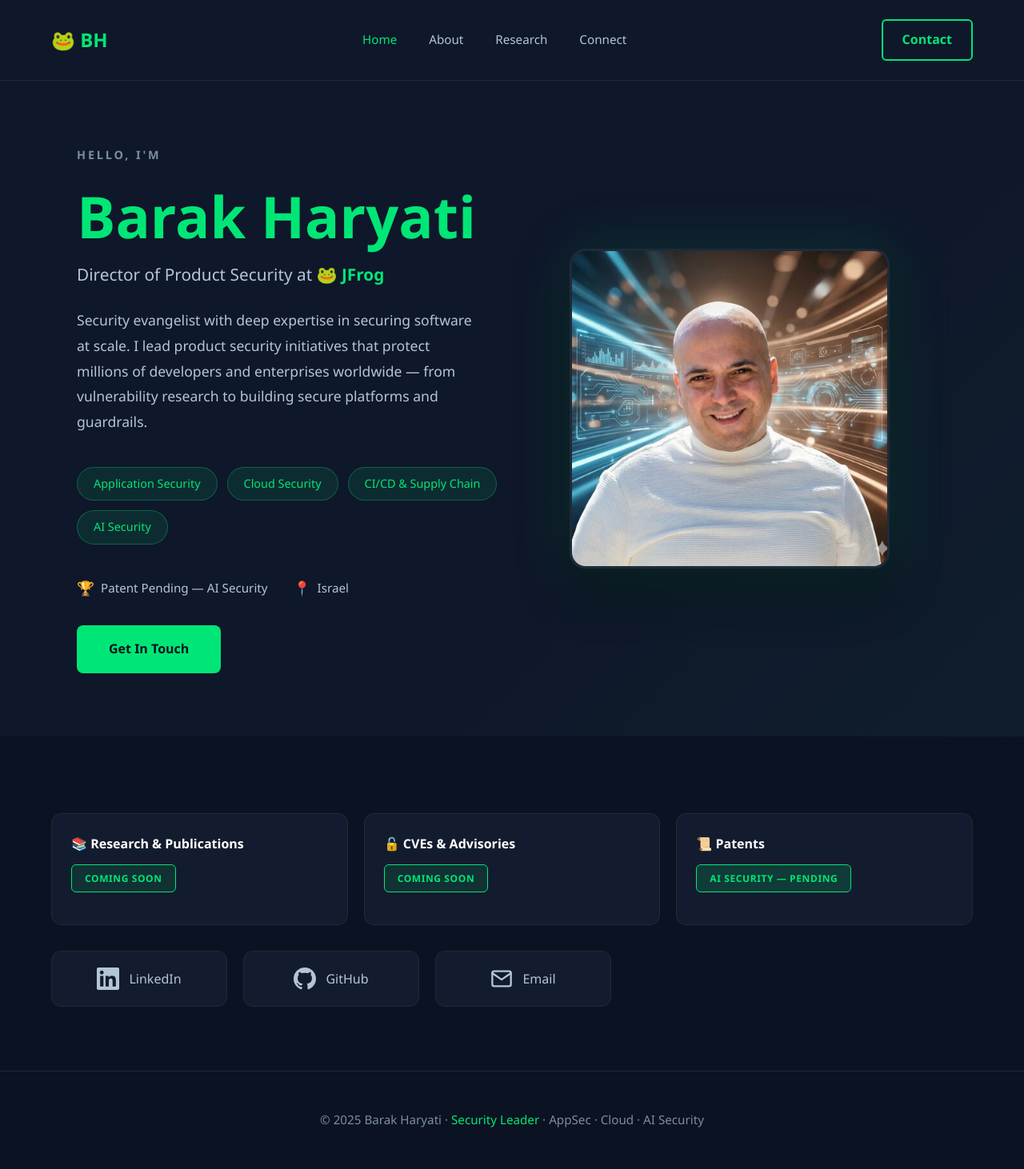
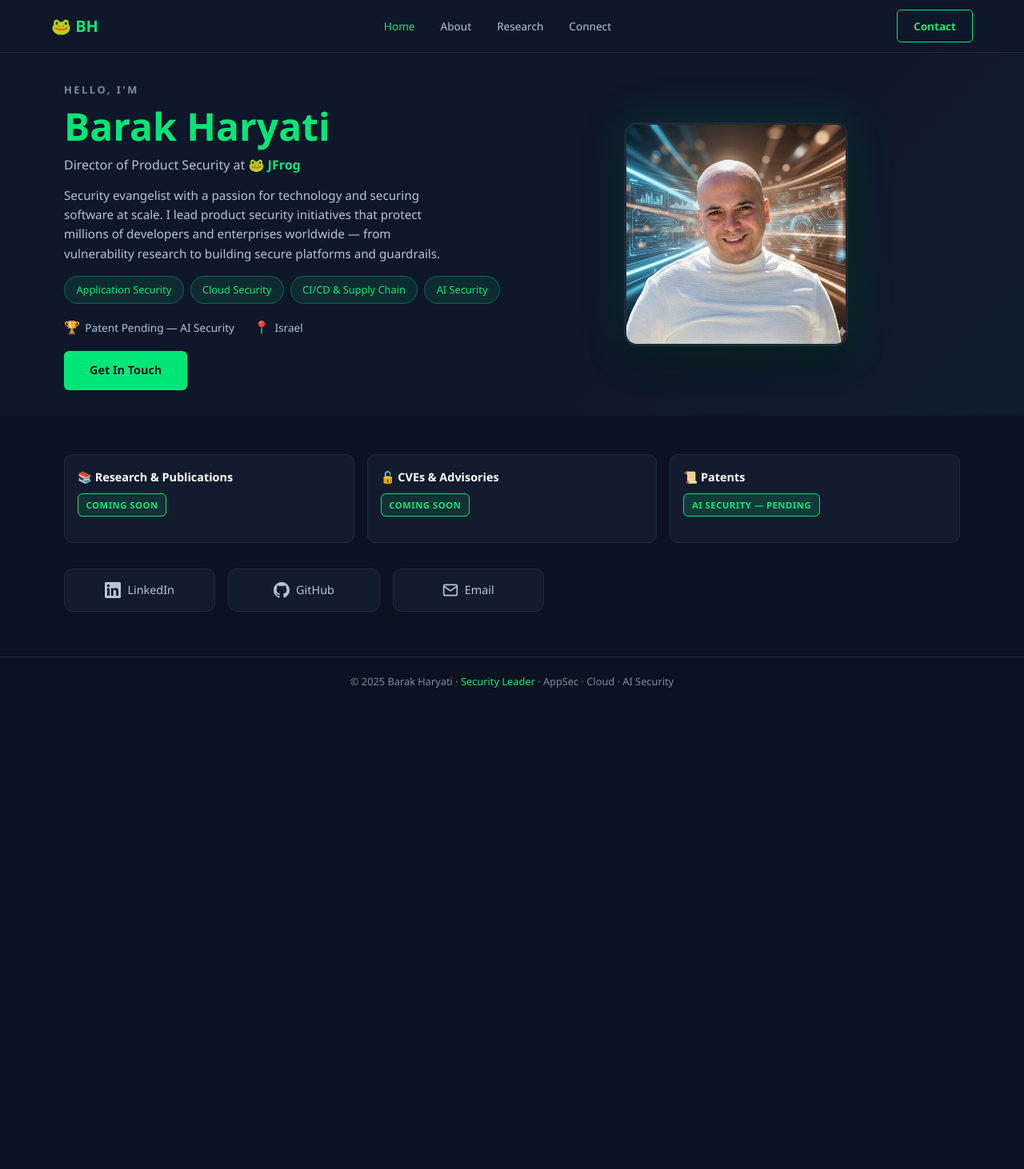
Before and after one commit to barakharyati/barakharyati, a Jekyll site: the page built from index.md, in a window 1280 px wide. Shown: the whole page at 80% size. Built offline with Jekyll 4.4.1, drawn with Linux system fonts in a browser that asks for light colours; after the commit the page ends 900 px from its top, so only the background shows below that.

Commit message:
Compact layout + update bio text

```diff
--- a/assets/style.css
+++ b/assets/style.css
@@ -51,13 +51,13 @@ body {
   display: flex;
   justify-content: space-between;
   align-items: center;
-  padding: 1.5rem 4rem;
+  padding: 0.75rem 4rem;
   background: var(--bg-secondary);
   border-bottom: 1px solid var(--border);
 }
 
 .nav-brand {
-  font-size: 1.5rem;
+  font-size: 1.25rem;
   font-weight: 700;
   color: var(--accent);
   text-decoration: none;
@@ -65,14 +65,14 @@ body {
 
 .nav-links {
   display: flex;
-  gap: 2.5rem;
+  gap: 2rem;
   list-style: none;
 }
 
 .nav-links a {
   color: var(--text-secondary);
   text-decoration: none;
-  font-size: 0.95rem;
+  font-size: 0.85rem;
   font-weight: 500;
   transition: color 0.2s ease;
 }
@@ -83,12 +83,13 @@ body {
 }
 
 .nav-cta {
-  padding: 0.65rem 1.5rem;
+  padding: 0.5rem 1.25rem;
   background: transparent;
-  border: 2px solid var(--accent);
-  border-radius: 6px;
+  border: 1px solid var(--accent);
+  border-radius: 5px;
   color: var(--accent);
   font-weight: 600;
+  font-size: 0.85rem;
   text-decoration: none;
   transition: all 0.2s ease;
 }
@@ -106,8 +107,7 @@ body {
   display: grid;
   grid-template-columns: 1fr 1fr;
   align-items: center;
-  min-height: calc(100vh - 80px);
-  padding: 4rem 6rem;
+  padding: 2rem 5rem;
   background: var(--bg-secondary);
   position: relative;
   overflow: hidden;
@@ -132,27 +132,27 @@ body {
 
 .hero-label {
   display: inline-block;
-  font-size: 0.9rem;
+  font-size: 0.8rem;
   font-weight: 600;
   letter-spacing: 0.2em;
   text-transform: uppercase;
   color: var(--text-muted);
-  margin-bottom: 1.5rem;
+  margin-bottom: 0.5rem;
 }
 
 .hero h1 {
-  font-size: 4.5rem;
+  font-size: 3rem;
   font-weight: 700;
   line-height: 1.1;
-  margin-bottom: 1rem;
+  margin-bottom: 0.5rem;
   color: var(--accent);
 }
 
 .hero-title {
-  font-size: 1.3rem;
+  font-size: 1rem;
   font-weight: 500;
   color: var(--text-secondary);
-  margin-bottom: 1.5rem;
+  margin-bottom: 0.75rem;
 }
 
 .hero-title .company {
@@ -161,39 +161,39 @@ body {
 }
 
 .hero-description {
-  font-size: 1.1rem;
+  font-size: 0.95rem;
   color: var(--text-secondary);
-  line-height: 1.8;
-  margin-bottom: 2.5rem;
-  max-width: 500px;
+  line-height: 1.6;
+  margin-bottom: 1rem;
+  max-width: 480px;
 }
 
 .hero-stats {
   display: flex;
-  gap: 2rem;
-  margin-bottom: 2rem;
+  gap: 1.5rem;
+  margin-bottom: 1rem;
 }
 
 .stat {
   display: flex;
   align-items: center;
-  gap: 0.5rem;
+  gap: 0.4rem;
   color: var(--text-secondary);
-  font-size: 0.95rem;
+  font-size: 0.85rem;
 }
 
 .stat-icon {
-  font-size: 1.1rem;
+  font-size: 1rem;
 }
 
 .hero-cta {
   display: inline-block;
-  padding: 1rem 2.5rem;
+  padding: 0.75rem 2rem;
   background: var(--accent);
-  border-radius: 8px;
+  border-radius: 6px;
   color: var(--bg-primary);
   font-weight: 600;
-  font-size: 1rem;
+  font-size: 0.9rem;
   text-decoration: none;
   transition: all 0.3s ease;
 }
@@ -212,14 +212,14 @@ body {
 }
 
 .profile-image {
-  width: 400px;
-  height: 400px;
-  border-radius: 20px;
+  width: 280px;
+  height: 280px;
+  border-radius: 16px;
   object-fit: cover;
   border: 3px solid var(--border);
   box-shadow:
-    0 0 80px rgba(0, 230, 118, 0.15),
-    0 30px 60px rgba(0, 0, 0, 0.4);
+    0 0 60px rgba(0, 230, 118, 0.15),
+    0 20px 40px rgba(0, 0, 0, 0.4);
   transition: all 0.4s ease;
 }
 
@@ -238,16 +238,16 @@ body {
 .expertise-list {
   display: flex;
   flex-wrap: wrap;
-  gap: 0.75rem;
-  margin-bottom: 2.5rem;
+  gap: 0.5rem;
+  margin-bottom: 1rem;
 }
 
 .expertise-item {
-  padding: 0.5rem 1.25rem;
+  padding: 0.35rem 0.9rem;
   background: var(--accent-dim);
   border: 1px solid rgba(0, 230, 118, 0.3);
   border-radius: 100px;
-  font-size: 0.9rem;
+  font-size: 0.8rem;
   color: var(--accent);
   font-weight: 500;
 }
@@ -259,11 +259,11 @@ body {
 .content-wrapper {
   max-width: 1300px;
   margin: 0 auto;
-  padding: 3rem 4rem;
+  padding: 1.5rem 5rem;
 }
 
 section {
-  margin-bottom: 3rem;
+  margin-bottom: 1.5rem;
 }
 
 h2 {
@@ -285,30 +285,31 @@ h2 span {
 .section-grid {
   display: grid;
   grid-template-columns: repeat(3, 1fr);
-  gap: 1.25rem;
+  gap: 1rem;
 }
 
 .section-card {
   background: var(--bg-card);
   border: 1px solid var(--border);
-  border-radius: 12px;
-  padding: 1.5rem;
+  border-radius: 10px;
+  padding: 1rem;
   transition: all 0.2s ease;
 }
 
 .section-card:hover {
   border-color: var(--accent);
-  transform: translateY(-3px);
+  transform: translateY(-2px);
 }
 
 .section-card h3 {
-  font-size: 1rem;
+  font-size: 0.9rem;
   color: var(--text-primary);
-  margin-bottom: 0.75rem;
+  margin-bottom: 0.5rem;
 }
 
 .section-card .status-badge {
-  font-size: 0.75rem;
+  font-size: 0.7rem;
+  padding: 0.25rem 0.6rem;
 }
 
 .section-card .status-badge.highlight {
@@ -408,26 +409,26 @@ h2 span {
 .connect-grid {
   display: grid;
   grid-template-columns: repeat(3, 1fr);
-  gap: 1.25rem;
+  gap: 1rem;
 }
 
 .connect-grid.compact {
-  max-width: 700px;
+  max-width: 600px;
 }
 
 .connect-link {
   display: flex;
   align-items: center;
   justify-content: center;
-  gap: 0.75rem;
-  padding: 1.25rem 1.5rem;
+  gap: 0.5rem;
+  padding: 0.85rem 1rem;
   background: var(--bg-card);
   border: 1px solid var(--border);
-  border-radius: 12px;
+  border-radius: 10px;
   color: var(--text-secondary);
   text-decoration: none;
   transition: all 0.2s ease;
-  font-size: 1rem;
+  font-size: 0.9rem;
   font-weight: 500;
 }
 
@@ -440,8 +441,8 @@ h2 span {
 }
 
 .connect-link svg {
-  width: 28px;
-  height: 28px;
+  width: 20px;
+  height: 20px;
   fill: currentColor;
 }
 
@@ -457,7 +458,7 @@ h2 span {
 
 footer {
   width: 100%;
-  padding: 3rem 4rem;
+  padding: 1.25rem 2rem;
   background: var(--bg-primary);
   border-top: 1px solid var(--border);
   text-align: center;
@@ -465,7 +466,7 @@ footer {
 
 footer p {
   color: var(--text-muted);
-  font-size: 0.95rem;
+  font-size: 0.8rem;
 }
 
 footer .accent {
--- a/index.md
+++ b/index.md
@@ -20,7 +20,7 @@ title: Barak Haryati
     <h1>Barak Haryati</h1>
     <p class="hero-title">Director of Product Security at <span class="company">🐸 JFrog</span></p>
 
-    <p class="hero-description">Security evangelist with deep expertise in securing software at scale. I lead product security initiatives that protect millions of developers and enterprises worldwide — from vulnerability research to building secure platforms and guardrails.</p>
+    <p class="hero-description">Security evangelist with a passion for technology and securing software at scale. I lead product security initiatives that protect millions of developers and enterprises worldwide — from vulnerability research to building secure platforms and guardrails.</p>
 
     <div class="expertise-list">
       <span class="expertise-item">Application Security</span>
```
